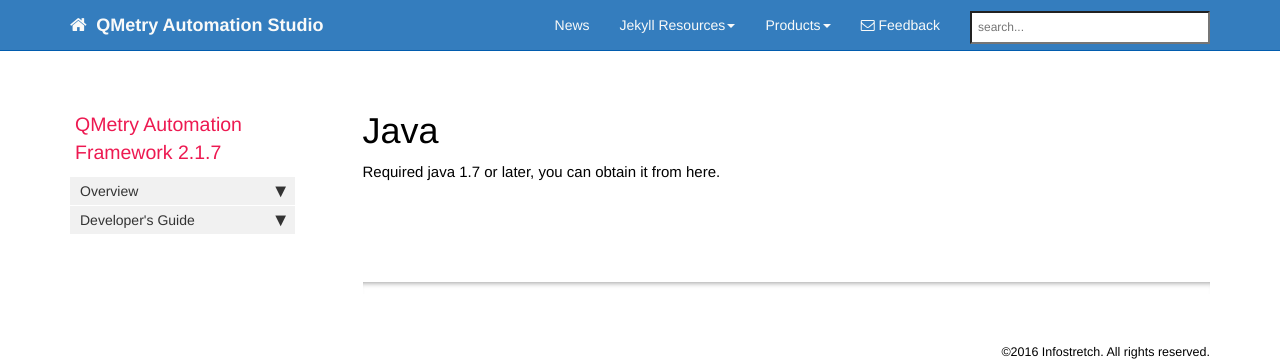
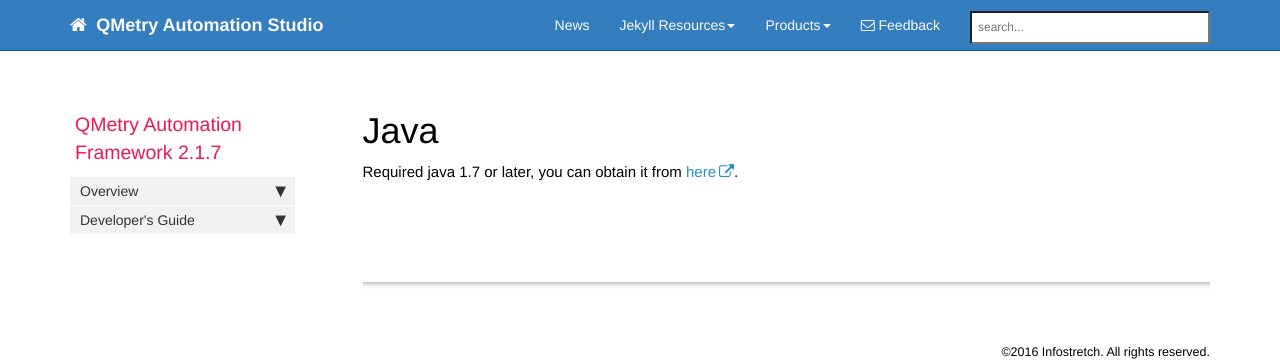
Before and after one commit to pateljayg/contactmrshalin.github.io, a Jekyll site: the page built from pages/qaf_2_1_7b/prerequisite_java.md, in a window 1280 px wide. Shown: the top 361 px of the page. Built offline with Jekyll 4.4.1, drawn with Linux system fonts in a browser that asks for light colours; nearby versions of some CDN libraries; comment, search, counter and statistics services are not loaded; part of the change alters nothing that is shown.

```diff
--- a/pages/qaf_2_1_7b/prerequisite_java.md
+++ b/pages/qaf_2_1_7b/prerequisite_java.md
@@ -5,4 +5,4 @@ permalink: prerequisite_java.html
 folder: qaf_2_1_7b
 ---
 
-Required java 1.7 or later, you can obtain it from here.
+Required java 1.7 or later, you can obtain it from <a href="http://www.oracle.com/technetwork/java/javase/downloads/index.html">here</a>.
```
